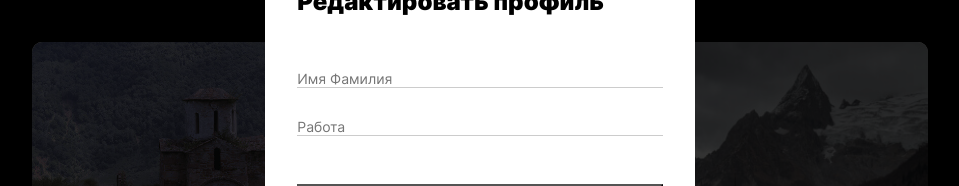
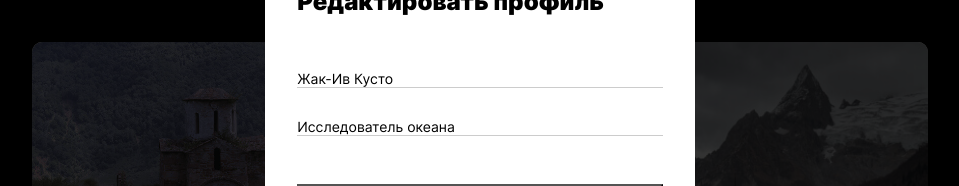
Before and after one commit to jesdray/mesto, a plain HTML site: page index.html in a window 1280 px wide. Both pictures are taken after a click on the button 664 px from the left and 201 px from the top of the page. Shown: the part 288-474 px from the top of the page, without its empty margins (160-1119 px from the left). Drawn offline with Linux system fonts and the light colour scheme; files whose address does not match are found by name.

Commit message:
style: исправить popup

```diff
--- a/index.html
+++ b/index.html
@@ -80,8 +80,8 @@
         <form class="popup__container">
             <button type="button" class="popup__close"></button>
             <h2 class="popup__title">Редактировать профиль</h2>
-            <input type="text" name="name" placeholder='Имя Фамилия' class="popup__text popup__script_name" value='' />
-            <input type="text" name="job" placeholder='Работа' class="popup__text popup__script_job" value='' />
+            <input type="text" name="name" placeholder='Имя Фамилия' class="popup__text popup__text_script_name" value='' />
+            <input type="text" name="job" placeholder='Работа' class="popup__text popup__text_script_job" value='' />
             <button type="submit" class="popup__button">Сохранить</button>
         </form>
     </div>
--- a/scripts/script.js
+++ b/scripts/script.js
@@ -7,8 +7,8 @@ let form = document.querySelector('.popup__container');
 
 let name = document.querySelector('.profile__name');
 let job = document.querySelector('.profile__job');
-let inputName = document.querySelector('.popup_script_name');
-let inputJob = document.querySelector('.popup_script_job');
+let inputName = document.querySelector('.popup__text_script_name');
+let inputJob = document.querySelector('.popup__text_script_job');
 
 function openPopup() {
     input.classList.add('popup_opened');
```
